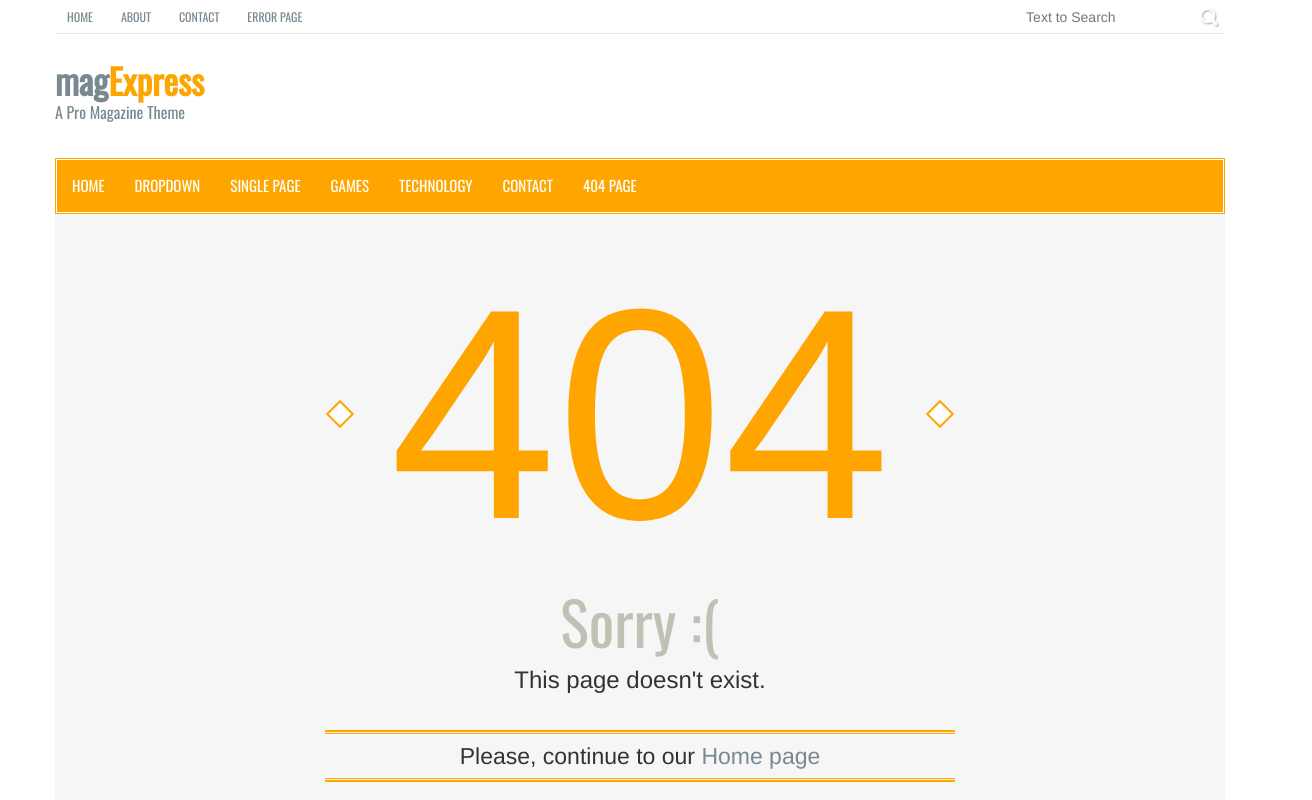
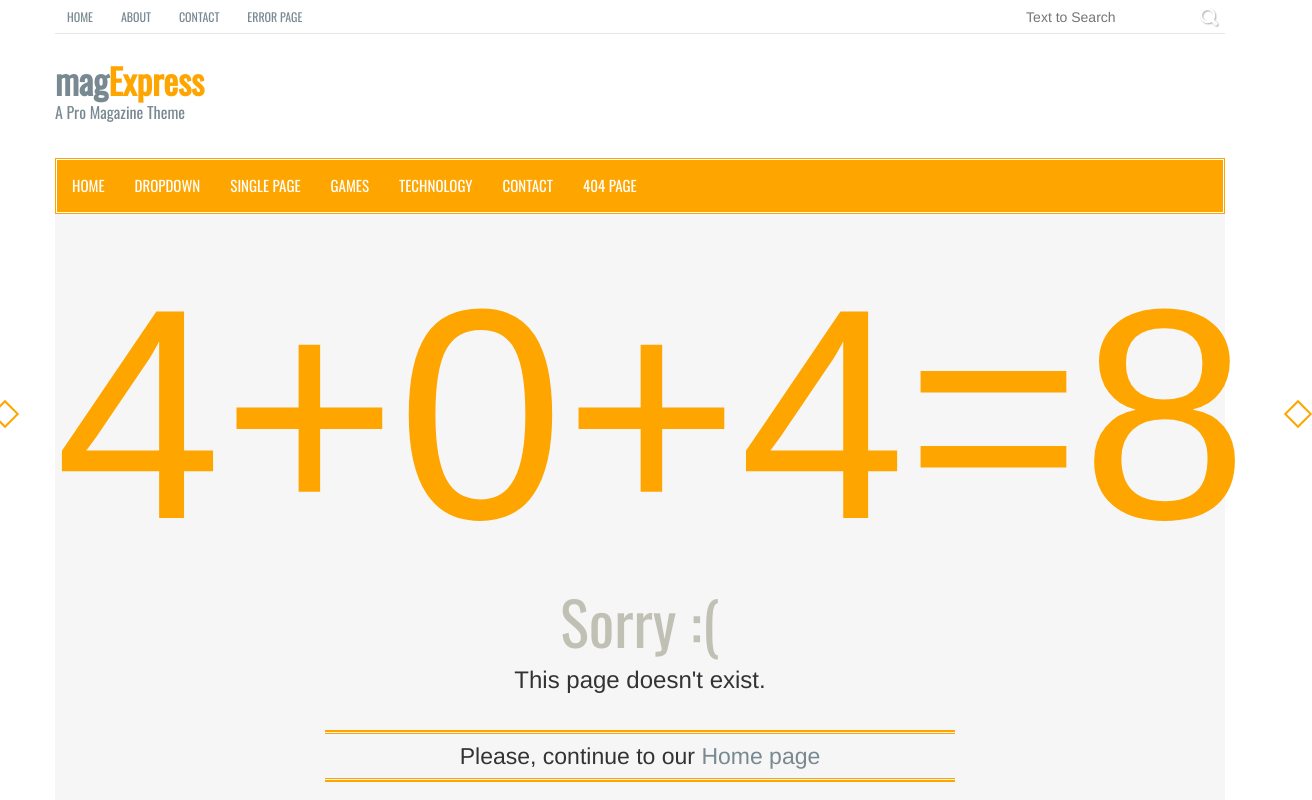
Before and after one commit to Bodeko/diploma-itstep, a plain HTML site: page 404.html in a window 1280 px wide. Shown: the top 800 px of the page, 1312 px wide, since content can reach past the window. Drawn offline with nearby package versions, Linux system fonts and the light colour scheme.

Commit message:
Update 404.html

```diff
--- a/404.html
+++ b/404.html
@@ -118,7 +118,7 @@
        <div class="row">
          <div class="col-lg-12 col-md-12 col-sm-12">
            <div class="error_page_content">
-             <h1>404</h1>
+             <h1>4+0+4=8</h1>
              <h2>Sorry :(</h2>
              <h3>This page doesn't exist.</h3>
              <p class="wow fadeInLeftBig">Please, continue to our <a href="index.html">Home page</a></p>
```
